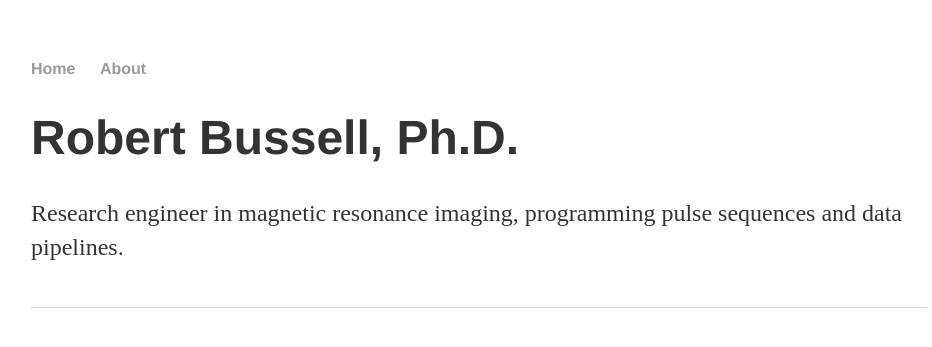
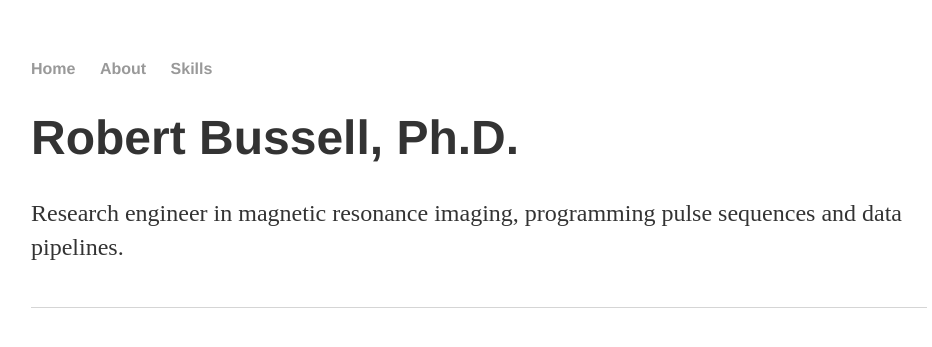
Before and after one commit to rgbussell/rgbussell.github.io, a Jekyll site: the page built from index.html, in a window 1280 px wide. Shown: the top 347 px of the page, without its empty margins (161-1093 px from the left). Built offline with Jekyll 4.4.1, drawn with Linux system fonts in a browser that asks for light colours; the list of posts is cut into pages by our own code.

Commit message:
Update default.html

```diff
--- a/_layouts/default.html
+++ b/_layouts/default.html
@@ -10,6 +10,7 @@
 	    		<ul>
 	        		<li><a href="/">Home</a></li>
 		        	<li><a href="/about">About</a></li>
+		        	<li><a href="/skills">Skills</a></li>
 	    		</ul>
 			</nav>
 			<div class="container">
```
